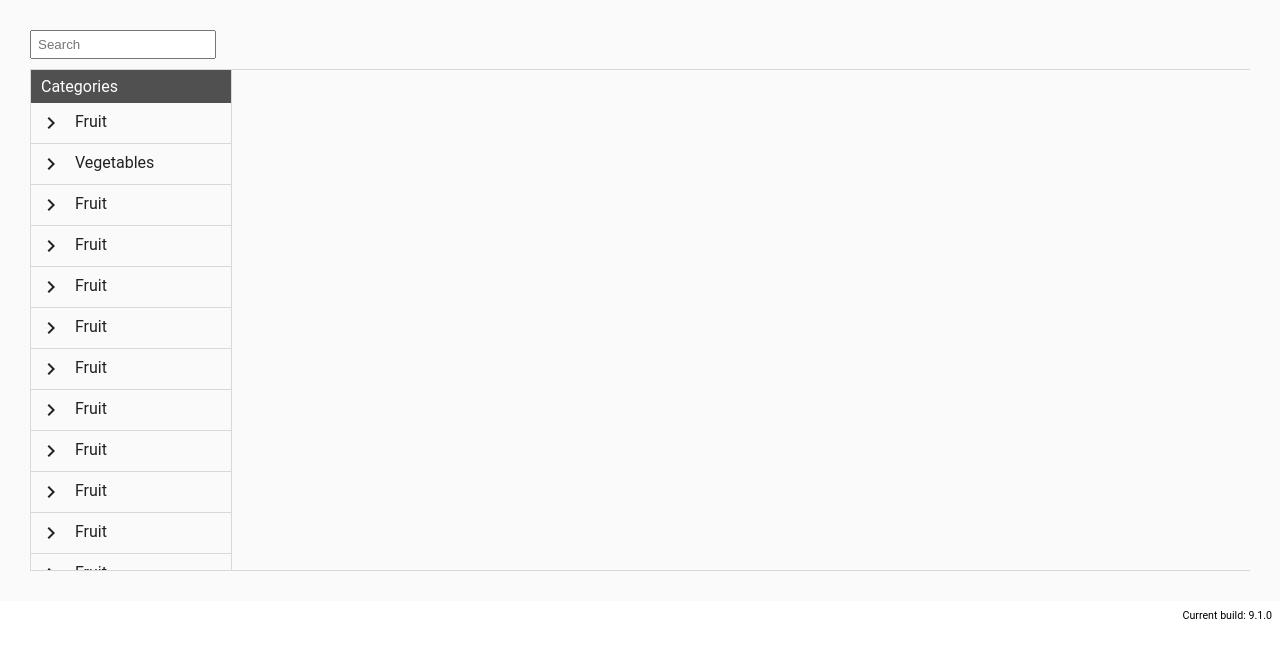
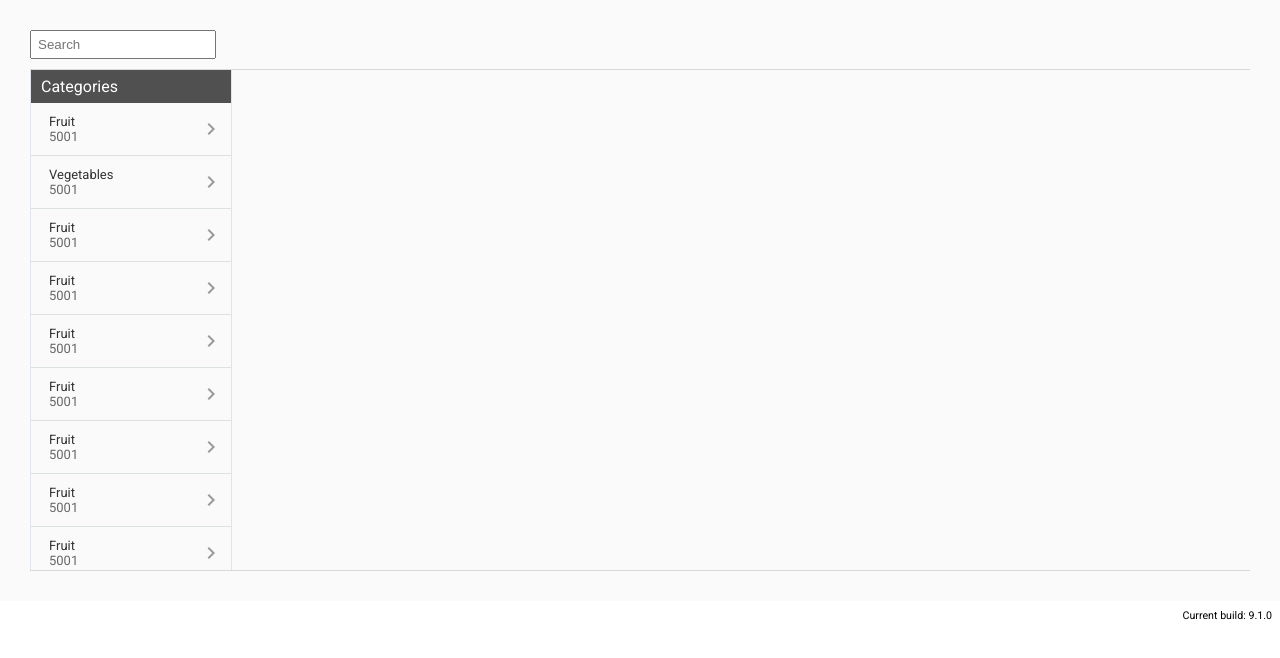
Before and after one commit to Abul4u/angular-amaterial-nested-tree-03-03-2020, an Angular app: page / in a window 1280 px wide. Shown: the top 658 px of the page. Built offline with nearby package versions, Linux system fonts and the light colour scheme.

Commit message:
UI Styling

```diff
--- a/src/app/cdk-tree-nested-example.css
+++ b/src/app/cdk-tree-nested-example.css
@@ -1,20 +1,4 @@
-/* .example-tree-invisible {
-  display: none;
-}
-
-.example-tree ul,
-.example-tree li {
-  margin-top: 0;
-  margin-bottom: 0;
-  list-style-type: none;
-}
-.example-tree-node {
-  display: block;
-}
-
-.example-tree-node .example-tree-node {
-  padding-left: 40px;
-} */
+@import url('https://fonts.googleapis.com/css?family=Roboto&display=swap');
 
 .search{
   margin: 0 0 10px;
@@ -38,8 +22,8 @@
   overflow: auto;
 }
 .tree-section, .sub-tree{
-  border-left: 1px solid #dad9d9;
-  border-right: 1px solid #dad9d9;
+  border-left: 1px solid #e0e5eb;
+  border-right: 1px solid #e0e5eb;
   padding: 0 !important;
   width: 200px;
   height: 100%;
@@ -64,11 +48,29 @@
 
 /* item */
 .tree-nodes-div{
-  border-bottom: 1px solid #dad9d9;
+  border-bottom: 1px solid #dce1e3;
+  padding: 11px 50px 11px 18px;
+  position: relative;
   /* transition: all 0.3s ease-in; */
 }
 .tree-nodes-div:hover{
-  background-color: #ececec;
+  background-color: #f7f6f6;
+}
+
+.tree-nodes-div h5, .tree-nodes-div h6{
+  font-family: Roboto;
+  font-size: 13px;
+  font-weight: normal;
+  font-stretch: normal;
+  font-style: normal;
+  line-height: normal;
+  letter-spacing: normal;
+  color: #333;
+  margin: 0;
+}
+
+.tree-nodes-div h6{
+  color: #666;
 }
 /* .parent-div:last-of-type > .tree-nodes-div, .child-div:last-of-type > .tree-nodes-div{
   border-bottom-color: transparent;
@@ -80,5 +82,17 @@
 }
 
 .opened, .radio-selected{
-  background-color: #e5eeff !important;
+  background-color: #f8fbff !important;
 }
+
+.btn-expand, .btn-radio{
+  position: absolute;
+  right: 0;
+  z-index: 1;
+  top: 50%;
+  transform: translateY(-50%);
+}
+
+.mat-icon-rtl-mirror{
+  color: #999;
+}
--- a/src/app/cdk-tree-nested-example.html
+++ b/src/app/cdk-tree-nested-example.html
@@ -11,8 +11,10 @@
 				<!-- use a disabled button to provide padding for tree leaf -->
 				<ng-container *ngIf="node.isVisible">
 					<div class="tree-nodes-div" [class.radio-selected]="selectRadio.checked">
-            <button mat-icon-button disabled></button>
-						<mat-radio-button #selectRadio>{{node.name}}</mat-radio-button>
+            <!-- <button mat-icon-button disabled></button> -->
+            <h5>{{node.name}}</h5>
+            <h6>{{node.itemCode}}</h6>
+						<mat-radio-button class="btn-radio" #selectRadio></mat-radio-button>
 					</div>
 				</ng-container>
 			</cdk-nested-tree-node>
@@ -21,13 +23,16 @@
 			<cdk-nested-tree-node *cdkTreeNodeDef="let node; when: hasChild" class="parent-div">
 				<!-- {{node.isVisible}} -->
 				<ng-container *ngIf="node.isVisible">
-					<div class="tree-nodes-div" [class.opened]="treeControl.isExpanded(node)">
-						<button mat-icon-button [attr.aria-label]="'toggle ' + node.name" (click)="onParent(node)">
+					<div class="tree-nodes-div" [class.opened]="treeControl.isExpanded(node)" (click)="onParent(node)">
+            <h5>{{node.name}}</h5>
+            <h6>{{node.itemCode}}</h6>
+						<button mat-icon-button class="btn-expand" [attr.aria-label]="'toggle ' + node.name">
               <mat-icon class="mat-icon-rtl-mirror">
-                {{treeControl.isExpanded(node) ? 'expand_more' : 'chevron_right'}}
+                chevron_right
+                <!-- {{treeControl.isExpanded(node) ? 'expand_more' : 'chevron_right'}} -->
               </mat-icon>
             </button>
-						{{node.name}}
+
 					</div>
 				</ng-container>
 
--- a/src/app/cdk-tree-nested-example.ts
+++ b/src/app/cdk-tree-nested-example.ts
@@ -11,6 +11,7 @@ interface FoodNode {
   name?: string;
   level?: number;
   index?: number;
+  itemCode?:number;
   isVisible?: boolean;
   children?: FoodNode[];
 }
@@ -19,6 +20,7 @@ interface FoodNodeObject {
   name?: string;
   level?: number;
   index?: number;
+  itemCode?:number;
   isVisible?: boolean;
   children?: FoodNodeObject;
 }
@@ -31,414 +33,419 @@ interface Options {
 
 const TREE_DATA: FoodNode[] = [
   {
-    name: "Fruit",
+    name: "Fruit", itemCode: 5001,
     level: 0,
     index: 0,
     children: [
-      { name: "Apple", level: 1 },
-      { name: "Banana", level: 1 },
-      { name: "Fruit loops", level: 1 }
+      { itemCode: 5001, name: "Apple", level: 1 },
+      { itemCode: 5001, name: "Banana", level: 1 },
+      { itemCode: 5001, name: "Fruit loops", level: 1 }
     ]
   },
   {
     name: "Vegetables",
+    itemCode: 5001,
     level: 0,
     index: 1,
     children: [
       {
         name: "Green",
+        itemCode: 5001,
         level: 1,
         children: [
           {
             name: "Broccoli Children",
+            itemCode: 5001,
             level: 2,
             children: [
               {
                 name: "Fruit1",
+                itemCode: 5001,
                 level: 3,
                 children: [
-                  { name: "Apple", level: 4 },
-                  { name: "Banana", level: 4 },
-                  { name: "Fruit loops", level: 4 }
+                  { itemCode: 5001, name: "Apple", level: 4 },
+                  { itemCode: 5001, name: "Banana", level: 4 },
+                  { itemCode: 5001, name: "Fruit loops", level: 4 }
                 ]
               },
               {
                 name: "Fruit2",
+                itemCode: 5001,
                 level: 3,
                 children: [
-                  { name: "Apple2", level: 4 },
-                  { name: "Banana2", level: 4 },
-                  { name: "Fruit loops2", level: 4 }
+                  { name: "Apple2", itemCode: 5001, level: 4 },
+                  { name: "Banana2", itemCode: 5001, level: 4 },
+                  { name: "Fruit loops2", itemCode: 5001, level: 4 }
                 ]
               }
             ]
           },
-          { name: "Brussels sprouts" },
-          { name: "Broccoli" },
-          { name: "Brussels sprouts" },
-          { name: "Broccoli" },
-          { name: "Brussels sprouts" },
-          { name: "Broccoli" },
-          { name: "Brussels sprouts" },
-          { name: "Broccoli" },
-          { name: "Brussels sprouts" },
-          { name: "Broccoli" },
-          { name: "Brussels sprouts" },
-          { name: "Broccoli" },
-          { name: "Brussels sprouts" },
-          { name: "Broccoli" },
-          { name: "Brussels sprouts" },
-          { name: "Broccoli" },
-          { name: "Brussels sprouts" },
-          { name: "Broccoli" },
-          { name: "Brussels sprouts" },
-          { name: "Broccoli" },
-          { name: "Brussels sprouts" }
+          { itemCode: 5001, name: "Brussels sprouts" },
+          { itemCode: 5001, name: "Broccoli" },
+          { itemCode: 5001, name: "Brussels sprouts" },
+          { itemCode: 5001, name: "Broccoli" },
+          { itemCode: 5001, name: "Brussels sprouts" },
+          { itemCode: 5001, name: "Broccoli" },
+          { itemCode: 5001, name: "Brussels sprouts" },
+          { itemCode: 5001, name: "Broccoli" },
+          { itemCode: 5001, name: "Brussels sprouts" },
+          { itemCode: 5001, name: "Broccoli" },
+          { itemCode: 5001, name: "Brussels sprouts" },
+          { itemCode: 5001, name: "Broccoli" },
+          { itemCode: 5001, name: "Brussels sprouts" },
+          { itemCode: 5001, name: "Broccoli" },
+          { itemCode: 5001, name: "Brussels sprouts" },
+          { itemCode: 5001, name: "Broccoli" },
+          { itemCode: 5001, name: "Brussels sprouts" },
+          { itemCode: 5001, name: "Broccoli" },
+          { itemCode: 5001, name: "Brussels sprouts" },
+          { itemCode: 5001, name: "Broccoli" },
+          { itemCode: 5001, name: "Brussels sprouts" }
         ]
       },
       {
-        name: "Orange",
-        children: [{ name: "Pumpkins" }, { name: "Carrots" }]
+        itemCode: 5001, name: "Orange",
+        children: [{ itemCode: 5001, name: "Pumpkins" }, { itemCode: 5001, name: "Carrots" }]
       },
       {
-        name: "Fruit",
+        name: "Fruit", itemCode: 5001,
         children: [
-          { name: "Apple" },
-          { name: "Banana" },
-          { name: "Fruit loops" }
+          { itemCode: 5001, name: "Apple" },
+          { itemCode: 5001, name: "Banana" },
+          { itemCode: 5001, name: "Fruit loops" }
         ]
       },
       {
-        name: "Fruit",
+        name: "Fruit", itemCode: 5001,
         children: [
-          { name: "Apple" },
-          { name: "Banana" },
-          { name: "Fruit loops" }
+          { itemCode: 5001, name: "Apple" },
+          { itemCode: 5001, name: "Banana" },
+          { itemCode: 5001, name: "Fruit loops" }
         ]
       },
       {
-        name: "Fruit",
+        name: "Fruit", itemCode: 5001,
         children: [
-          { name: "Apple" },
-          { name: "Banana" },
-          { name: "Fruit loops" }
+          { itemCode: 5001, name: "Apple" },
+          { itemCode: 5001, name: "Banana" },
+          { itemCode: 5001, name: "Fruit loops" }
         ]
       },
       {
-        name: "Fruit",
+        name: "Fruit", itemCode: 5001,
         children: [
-          { name: "Apple" },
-          { name: "Banana" },
-          { name: "Fruit loops" }
+          { itemCode: 5001, name: "Apple" },
+          { itemCode: 5001, name: "Banana" },
+          { itemCode: 5001, name: "Fruit loops" }
         ]
       },
       {
-        name: "Fruit",
+        name: "Fruit", itemCode: 5001,
         children: [
-          { name: "Apple" },
-          { name: "Banana" },
-          { name: "Fruit loops" }
+          { itemCode: 5001, name: "Apple" },
+          { itemCode: 5001, name: "Banana" },
+          { itemCode: 5001, name: "Fruit loops" }
         ]
       },
       {
-        name: "Fruit",
+        name: "Fruit", itemCode: 5001,
         children: [
-          { name: "Apple" },
-          { name: "Banana" },
-          { name: "Fruit loops" }
+          { itemCode: 5001, name: "Apple" },
+          { itemCode: 5001, name: "Banana" },
+          { itemCode: 5001, name: "Fruit loops" }
         ]
       },
       {
-        name: "Fruit",
+        name: "Fruit", itemCode: 5001,
         children: [
-          { name: "Apple" },
-          { name: "Banana" },
-          { name: "Fruit loops" }
+          { itemCode: 5001, name: "Apple" },
+          { itemCode: 5001, name: "Banana" },
+          { itemCode: 5001, name: "Fruit loops" }
         ]
       },
       {
-        name: "Fruit",
+        name: "Fruit", itemCode: 5001,
         children: [
-          { name: "Apple" },
-          { name: "Banana" },
-          { name: "Fruit loops" }
+          { itemCode: 5001, name: "Apple" },
+          { itemCode: 5001, name: "Banana" },
+          { itemCode: 5001, name: "Fruit loops" }
         ]
       },
       {
-        name: "Fruit",
+        name: "Fruit", itemCode: 5001,
         children: [
-          { name: "Apple" },
-          { name: "Banana" },
-          { name: "Fruit loops" }
+          { itemCode: 5001, name: "Apple" },
+          { itemCode: 5001, name: "Banana" },
+          { itemCode: 5001, name: "Fruit loops" }
         ]
       },
       {
-        name: "Fruit",
+        name: "Fruit", itemCode: 5001,
         children: [
-          { name: "Apple" },
-          { name: "Banana" },
-          { name: "Fruit loops" }
+          { itemCode: 5001, name: "Apple" },
+          { itemCode: 5001, name: "Banana" },
+          { itemCode: 5001, name: "Fruit loops" }
         ]
       },
       {
-        name: "Fruit",
+        name: "Fruit", itemCode: 5001,
         children: [
-          { name: "Apple" },
-          { name: "Banana" },
-          { name: "Fruit loops" }
+          { itemCode: 5001, name: "Apple" },
+          { itemCode: 5001, name: "Banana" },
+          { itemCode: 5001, name: "Fruit loops" }
         ]
       },
       {
-        name: "Fruit",
+        name: "Fruit", itemCode: 5001,
         children: [
-          { name: "Apple" },
-          { name: "Banana" },
-          { name: "Fruit loops" }
+          { itemCode: 5001, name: "Apple" },
+          { itemCode: 5001, name: "Banana" },
+          { itemCode: 5001, name: "Fruit loops" }
         ]
       },
       {
-        name: "Fruit",
+        name: "Fruit", itemCode: 5001,
         children: [
-          { name: "Apple" },
-          { name: "Banana" },
-          { name: "Fruit loops" }
+          { itemCode: 5001, name: "Apple" },
+          { itemCode: 5001, name: "Banana" },
+          { itemCode: 5001, name: "Fruit loops" }
         ]
       },
       {
-        name: "Fruit",
+        name: "Fruit", itemCode: 5001,
         children: [
-          { name: "Apple" },
-          { name: "Banana" },
-          { name: "Fruit loops" }
+          { itemCode: 5001, name: "Apple" },
+          { itemCode: 5001, name: "Banana" },
+          { itemCode: 5001, name: "Fruit loops" }
         ]
       },
       {
-        name: "Fruit",
+        name: "Fruit", itemCode: 5001,
         children: [
-          { name: "Apple" },
-          { name: "Banana" },
-          { name: "Fruit loops" }
+          { itemCode: 5001, name: "Apple" },
+          { itemCode: 5001, name: "Banana" },
+          { itemCode: 5001, name: "Fruit loops" }
         ]
       },
       {
-        name: "Fruit",
+        name: "Fruit", itemCode: 5001,
         children: [
-          { name: "Apple" },
-          { name: "Banana" },
-          { name: "Fruit loops" }
+          { itemCode: 5001, name: "Apple" },
+          { itemCode: 5001, name: "Banana" },
+          { itemCode: 5001, name: "Fruit loops" }
         ]
       },
       {
-        name: "Fruit",
+        name: "Fruit", itemCode: 5001,
         children: [
-          { name: "Apple" },
-          { name: "Banana" },
-          { name: "Fruit loops" }
+          { itemCode: 5001, name: "Apple" },
+          { itemCode: 5001, name: "Banana" },
+          { itemCode: 5001, name: "Fruit loops" }
         ]
       },
       {
-        name: "Fruit",
+        name: "Fruit", itemCode: 5001,
         children: [
-          { name: "Apple" },
-          { name: "Banana" },
-          { name: "Fruit loops" }
+          { itemCode: 5001, name: "Apple" },
+          { itemCode: 5001, name: "Banana" },
+          { itemCode: 5001, name: "Fruit loops" }
         ]
       },
       {
-        name: "Fruit",
+        name: "Fruit", itemCode: 5001,
         children: [
-          { name: "Apple" },
-          { name: "Banana" },
-          { name: "Fruit loops" }
+          { itemCode: 5001, name: "Apple" },
+          { itemCode: 5001, name: "Banana" },
+          { itemCode: 5001, name: "Fruit loops" }
         ]
       },
       {
-        name: "Fruit",
+        name: "Fruit", itemCode: 5001,
         children: [
-          { name: "Apple" },
-          { name: "Banana" },
-          { name: "Fruit loops" }
+          { itemCode: 5001, name: "Apple" },
+          { itemCode: 5001, name: "Banana" },
+          { itemCode: 5001, name: "Fruit loops" }
         ]
       },
       {
-        name: "Fruit",
+        name: "Fruit", itemCode: 5001,
         children: [
-          { name: "Apple" },
-          { name: "Banana" },
-          { name: "Fruit loops" }
+          { itemCode: 5001, name: "Apple" },
+          { itemCode: 5001, name: "Banana" },
+          { itemCode: 5001, name: "Fruit loops" }
         ]
       },
       {
-        name: "Fruit",
+        name: "Fruit", itemCode: 5001,
         children: [
-          { name: "Apple" },
-          { name: "Banana" },
-          { name: "Fruit loops" }
+          { itemCode: 5001, name: "Apple" },
+          { itemCode: 5001, name: "Banana" },
+          { itemCode: 5001, name: "Fruit loops" }
         ]
       },
       {
-        name: "Fruit",
+        name: "Fruit", itemCode: 5001,
         children: [
-          { name: "Apple" },
-          { name: "Banana" },
-          { name: "Fruit loops" }
+          { itemCode: 5001, name: "Apple" },
+          { itemCode: 5001, name: "Banana" },
+          { itemCode: 5001, name: "Fruit loops" }
         ]
       },
       {
-        name: "Fruit",
+        name: "Fruit", itemCode: 5001,
         children: [
-          { name: "Apple" },
-          { name: "Banana" },
-          { name: "Fruit loops" }
+          { itemCode: 5001, name: "Apple" },
+          { itemCode: 5001, name: "Banana" },
+          { itemCode: 5001, name: "Fruit loops" }
         ]
       },
       {
-        name: "Fruit",
+        name: "Fruit", itemCode: 5001,
         children: [
-          { name: "Apple" },
-          { name: "Banana" },
-          { name: "Fruit loops" }
+          { itemCode: 5001, name: "Apple" },
+          { itemCode: 5001, name: "Banana" },
+          { itemCode: 5001, name: "Fruit loops" }
         ]
       },
       {
-        name: "Fruit",
+        name: "Fruit", itemCode: 5001,
         children: [
-          { name: "Apple" },
-          { name: "Banana" },
-          { name: "Fruit loops" }
+          { itemCode: 5001, name: "Apple" },
+          { itemCode: 5001, name: "Banana" },
+          { itemCode: 5001, name: "Fruit loops" }
         ]
       },
       {
-        name: "Fruit",
+        name: "Fruit", itemCode: 5001,
         children: [
-          { name: "Apple" },
-          { name: "Banana" },
-          { name: "Fruit loops" }
+          { itemCode: 5001, name: "Apple" },
+          { itemCode: 5001, name: "Banana" },
+          { itemCode: 5001, name: "Fruit loops" }
         ]
       },
       {
-        name: "Fruit",
+        name: "Fruit", itemCode: 5001,
         children: [
-          { name: "Apple" },
-          { name: "Banana" },
-          { name: "Fruit loops" }
+          { itemCode: 5001, name: "Apple" },
+          { itemCode: 5001, name: "Banana" },
+          { itemCode: 5001, name: "Fruit loops" }
         ]
       }
     ]
   },
   {
-    name: "Fruit",
+    name: "Fruit", itemCode: 5001,
     level: 0,
     index: 2,
-    children: [{ name: "Apple" }, { name: "Banana" }, { name: "Fruit loops" }]
+    children: [{ itemCode: 5001, name: "Apple" }, { itemCode: 5001, name: "Banana" }, { itemCode: 5001, name: "Fruit loops" }]
   },
   {
-    name: "Fruit",
+    name: "Fruit", itemCode: 5001,
     level: 0,
     index: 3,
-    children: [{ name: "Apple" }, { name: "Banana" }, { name: "Fruit loops" }]
+    children: [{ itemCode: 5001, name: "Apple" }, { itemCode: 5001, name: "Banana" }, { itemCode: 5001, name: "Fruit loops" }]
   },
   {
-    name: "Fruit",
+    name: "Fruit", itemCode: 5001,
     level: 0,
     index: 4,
-    children: [{ name: "Apple" }, { name: "Banana" }, { name: "Fruit loops" }]
+    children: [{ itemCode: 5001, name: "Apple" }, { itemCode: 5001, name: "Banana" }, { itemCode: 5001, name: "Fruit loops" }]
   },
   {
-    name: "Fruit",
+    name: "Fruit", itemCode: 5001,
     level: 0,
     index: 5,
-    children: [{ name: "Apple" }, { name: "Banana" }, { name: "Fruit loops" }]
+    children: [{ itemCode: 5001, name: "Apple" }, { itemCode: 5001, name: "Banana" }, { itemCode: 5001, name: "Fruit loops" }]
   },
   {
-    name: "Fruit",
+    name: "Fruit", itemCode: 5001,
     level: 0,
     index: 6,
-    children: [{ name: "Apple" }, { name: "Banana" }, { name: "Fruit loops" }]
+    children: [{ itemCode: 5001, name: "Apple" }, { itemCode: 5001, name: "Banana" }, { itemCode: 5001, name: "Fruit loops" }]
   },
   {
-    name: "Fruit",
+    name: "Fruit", itemCode: 5001,
     level: 0,
     index: 7,
-    children: [{ name: "Apple" }, { name: "Banana" }, { name: "Fruit loops" }]
+    children: [{ itemCode: 5001, name: "Apple" }, { itemCode: 5001, name: "Banana" }, { itemCode: 5001, name: "Fruit loops" }]
   },
   {
-    name: "Fruit",
+    name: "Fruit", itemCode: 5001,
     level: 0,
     index: 8,
-    children: [{ name: "Apple" }, { name: "Banana" }, { name: "Fruit loops" }]
+    children: [{ itemCode: 5001, name: "Apple" }, { itemCode: 5001, name: "Banana" }, { itemCode: 5001, name: "Fruit loops" }]
   },
   {
-    name: "Fruit",
+    name: "Fruit", itemCode: 5001,
     level: 0,
     index: 9,
-    children: [{ name: "Apple" }, { name: "Banana" }, { name: "Fruit loops" }]
+    children: [{ itemCode: 5001, name: "Apple" }, { itemCode: 5001, name: "Banana" }, { itemCode: 5001, name: "Fruit loops" }]
   },
   {
-    name: "Fruit",
+    name: "Fruit", itemCode: 5001,
     level: 0,
     index: 10,
-    children: [{ name: "Apple" }, { name: "Banana" }, { name: "Fruit loops" }]
+    children: [{ itemCode: 5001, name: "Apple" }, { itemCode: 5001, name: "Banana" }, { itemCode: 5001, name: "Fruit loops" }]
   },
   {
-    name: "Fruit",
+    name: "Fruit", itemCode: 5001,
     level: 0,
     index: 11,
-    children: [{ name: "Apple" }, { name: "Banana" }, { name: "Fruit loops" }]
+    children: [{ itemCode: 5001, name: "Apple" }, { itemCode: 5001, name: "Banana" }, { itemCode: 5001, name: "Fruit loops" }]
   },
   {
-    name: "Fruit",
+    name: "Fruit", itemCode: 5001,
     level: 0,
     index: 12,
-    children: [{ name: "Apple" }, { name: "Banana" }, { name: "Fruit loops" }]
+    children: [{ itemCode: 5001, name: "Apple" }, { itemCode: 5001, name: "Banana" }, { itemCode: 5001, name: "Fruit loops" }]
   },
   {
-    name: "Fruit",
+    name: "Fruit", itemCode: 5001,
     level: 0,
     index: 13,
-    children: [{ name: "Apple" }, { name: "Banana" }, { name: "Fruit loops" }]
+    children: [{ itemCode: 5001, name: "Apple" }, { itemCode: 5001, name: "Banana" }, { itemCode: 5001, name: "Fruit loops" }]
   },
   {
-    name: "Fruit",
+    name: "Fruit", itemCode: 5001,
     level: 0,
     index: 14,
-    children: [{ name: "Apple" }, { name: "Banana" }, { name: "Fruit loops" }]
+    children: [{ itemCode: 5001, name: "Apple" }, { itemCode: 5001, name: "Banana" }, { itemCode: 5001, name: "Fruit loops" }]
   },
   {
-    name: "Fruit",
+    name: "Fruit", itemCode: 5001,
     level: 0,
     index: 15,
-    children: [{ name: "Apple" }, { name: "Banana" }, { name: "Fruit loops" }]
+    children: [{ itemCode: 5001, name: "Apple" }, { itemCode: 5001, name: "Banana" }, { itemCode: 5001, name: "Fruit loops" }]
   },
   {
-    name: "Fruit",
+    name: "Fruit", itemCode: 5001,
     level: 0,
     index: 16,
-    children: [{ name: "Apple" }, { name: "Banana" }, { name: "Fruit loops" }]
+    children: [{ itemCode: 5001, name: "Apple" }, { itemCode: 5001, name: "Banana" }, { itemCode: 5001, name: "Fruit loops" }]
   },
   {
-    name: "Fruit",
+    name: "Fruit", itemCode: 5001,
     level: 0,
     index: 17,
-    children: [{ name: "Apple" }, { name: "Banana" }, { name: "Fruit loops" }]
+    children: [{ itemCode: 5001, name: "Apple" }, { itemCode: 5001, name: "Banana" }, { itemCode: 5001, name: "Fruit loops" }]
   },
   {
-    name: "Fruit",
+    name: "Fruit", itemCode: 5001,
     level: 0,
     index: 18,
-    children: [{ name: "Apple" }, { name: "Banana" }, { name: "Fruit loops" }]
+    children: [{ itemCode: 5001, name: "Apple" }, { itemCode: 5001, name: "Banana" }, { itemCode: 5001, name: "Fruit loops" }]
   },
   {
-    name: "Fruit",
+    name: "Fruit", itemCode: 5001,
     level: 0,
     index: 19,
-    children: [{ name: "Apple" }, { name: "Banana" }, { name: "Fruit loops" }]
+    children: [{ itemCode: 5001, name: "Apple" }, { itemCode: 5001, name: "Banana" }, { itemCode: 5001, name: "Fruit loops" }]
   },
   {
-    name: "Fruit",
+    name: "Fruit", itemCode: 5001,
     level: 0,
     index: 20,
-    children: [{ name: "Apple" }, { name: "Banana" }, { name: "Fruit loops" }]
+    children: [{ itemCode: 5001, name: "Apple" }, { itemCode: 5001, name: "Banana" }, { itemCode: 5001, name: "Fruit loops" }]
   }
 ];
 
```
